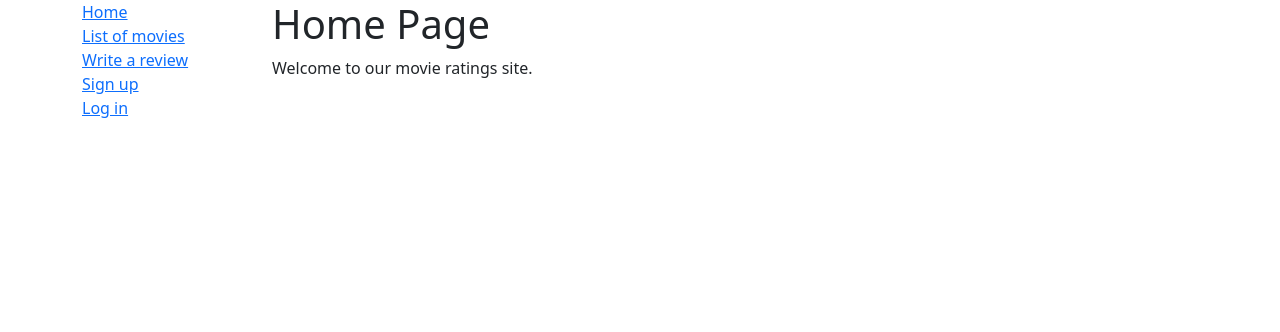
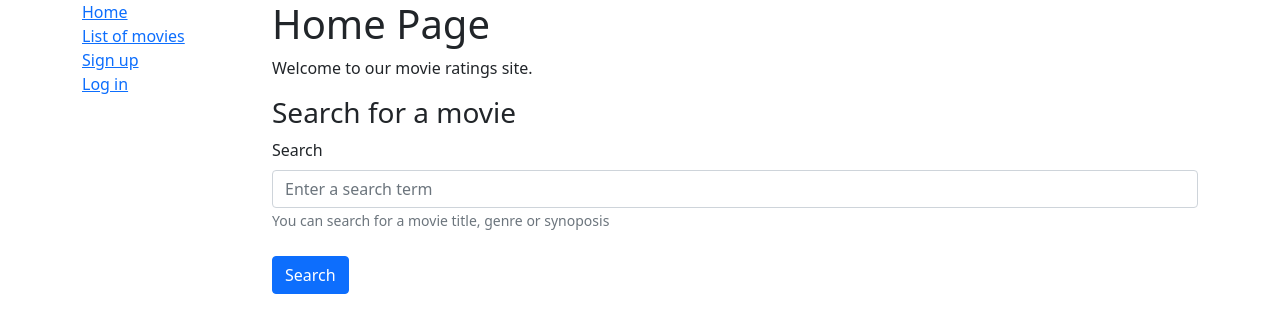
Before and after one commit to jscript-330-hems/movieratings-client, a React (Create React App) app in the folder movieratings/: page / in a window 1280 px wide. Shown: the top 332 px of the page. Built offline with nearby package versions, Linux system fonts and the light colour scheme.

Commit message:
Added search for movie

```diff
--- a/movieratings/src/components/home.js
+++ b/movieratings/src/components/home.js
@@ -1,4 +1,5 @@
 import React from 'react';
+import SearchForMovie from './searchForMovie';
 
 export default function Home() {
 
@@ -7,6 +8,7 @@ export default function Home() {
         <>
         <h1>Home Page</h1>
         <p>Welcome to our movie ratings site.</p>
+        <SearchForMovie></SearchForMovie>
         </>
     )
 }
--- a/movieratings/src/components/menu.js
+++ b/movieratings/src/components/menu.js
@@ -1,7 +1,7 @@
 import React, { useContext } from "react";
 import { Link } from "react-router-dom";
 import LogOut from "./logout";
-import { AppContext } from '../context';
+import { AppContext } from "../context";
 
 export default function Home() {
   const { user } = useContext(AppContext);
@@ -12,8 +12,12 @@ export default function Home() {
       <br />
       <Link to="/movies">List of movies</Link>
       <br />
-      <Link to="/writereview">Write a review</Link>
-      <br />
+      {user && (
+        <>
+          <Link to="/writereview">Write a review</Link>
+          <br />
+        </>
+      )}
 
       {!user && (
         <>
@@ -24,9 +28,9 @@ export default function Home() {
         </>
       )}
 
-    {user && user.roles.indexOf("admin") > -1 && (
+      {user && user.roles.indexOf("admin") > -1 && (
         <Link to="/adminarea">Admin Area</Link>
-    )}
+      )}
       <br />
       {user && <LogOut />}
     </>
--- a/movieratings/src/components/movieList.js
+++ b/movieratings/src/components/movieList.js
@@ -1,23 +1,22 @@
-import React from 'react';
-import Movie from './movie';
+import React from "react";
+import Movie from "./movie";
 import Container from "react-bootstrap/Container";
 import Row from "react-bootstrap/row";
 import Col from "react-bootstrap/col";
-import CardGroup from "react-bootstrap/cardgroup";
 
-export default function Movies({movies}) {
-
-    return (
-        <Container>
-            <CardGroup>
-            <Row xs={1} md={2} lg={3} className="g-4">
-            {
-            movies && movies.map(movie => {
-                return (<Col key={movie.title}><Movie movie={movie}></Movie></Col>)
-            })
-            }
-            </Row>
-            </CardGroup>
-        </Container>
-    )
+export default function Movies({ movies }) {
+  return (
+    <Container>
+        <Row xs={1} md={2} lg={3} className="g-4">
+          {movies &&
+            movies.map((movie) => {
+              return (
+                <Col key={movie.title}>
+                  <Movie movie={movie}></Movie>
+                </Col>
+              );
+            })}
+        </Row>
+    </Container>
+  );
 }
--- /dev/null
+++ b/movieratings/src/components/searchForMovie.js
@@ -0,0 +1,77 @@
+import React, { useState } from "react";
+import { useHistory } from "react-router-dom";
+
+import Button from "react-bootstrap/Button";
+import Form from "react-bootstrap/Form";
+import { FormGroup } from "react-bootstrap";
+import Alert from "react-bootstrap/Alert";
+import { Link } from "react-router-dom";
+import MovieList from "./movieList";
+
+export default function SearchForMovie() {
+  const [search, setSearch] = useState("");
+  const [error, setError] = useState(null);
+  const [movies, setMovies] = useState([]);
+  const [loading, setLoading] = useState(false);
+  const [hasSearched, setHasSearched] = useState(false);
+
+  async function searchForMovie(query) {
+    setLoading(true);
+    return fetch(
+      `${process.env.REACT_APP_SERVICE_BASE_URL}/movies/search?query=${query}`,
+      {
+        method: "GET",
+        headers: {
+          "Content-Type": "application/json",
+        },
+      }
+    ).then((data) => {
+        setHasSearched(true);
+      setLoading(false);
+      if (data.status !== 200) {
+        setError("This error happened: " + data.statusText);
+      } else {
+        return data.json();
+      }
+    });
+  }
+
+  const handleSubmit = async (e) => {
+    e.preventDefault();
+    const response = await searchForMovie(search);
+    console.log(response);
+    setMovies(response);
+  };
+
+  return (
+    <>
+      <h3>Search for a movie</h3>
+      <Form onSubmit={handleSubmit}>
+        {error && error.length > 0 && <Alert variant="danger">{error}</Alert>}
+
+        <FormGroup>
+          <Form.Label htmlFor="query">Search</Form.Label>
+          <Form.Control
+            placeholder="Enter a search term"
+            type="text"
+            name="query"
+            class-name="form-control"
+            onChange={(e) => setSearch(e.target.value)}
+          />
+          <Form.Text className="form-text text-muted">
+            You can search for a movie title, genre or synoposis
+          </Form.Text>
+        </FormGroup>
+        <br />
+
+        <Button variant="primary" type="submit">
+          Search
+        </Button>
+      </Form>
+      {movies.length > 0 && !loading && (
+          <MovieList movies={movies}></MovieList>
+      )}
+      {movies.length === 0 && !loading && hasSearched && (<div>No movies found.</div>)}
+    </>
+  );
+}
```
